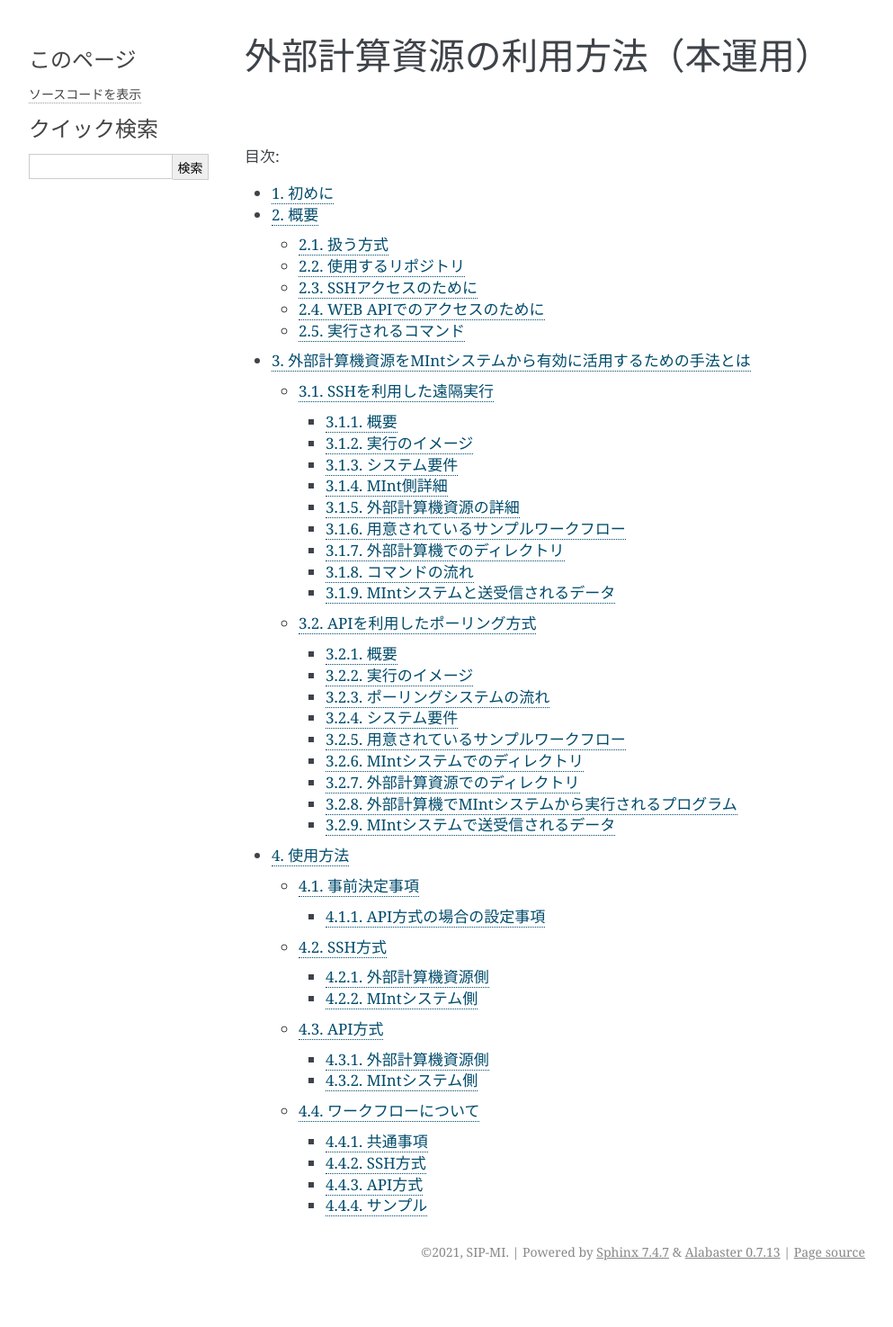
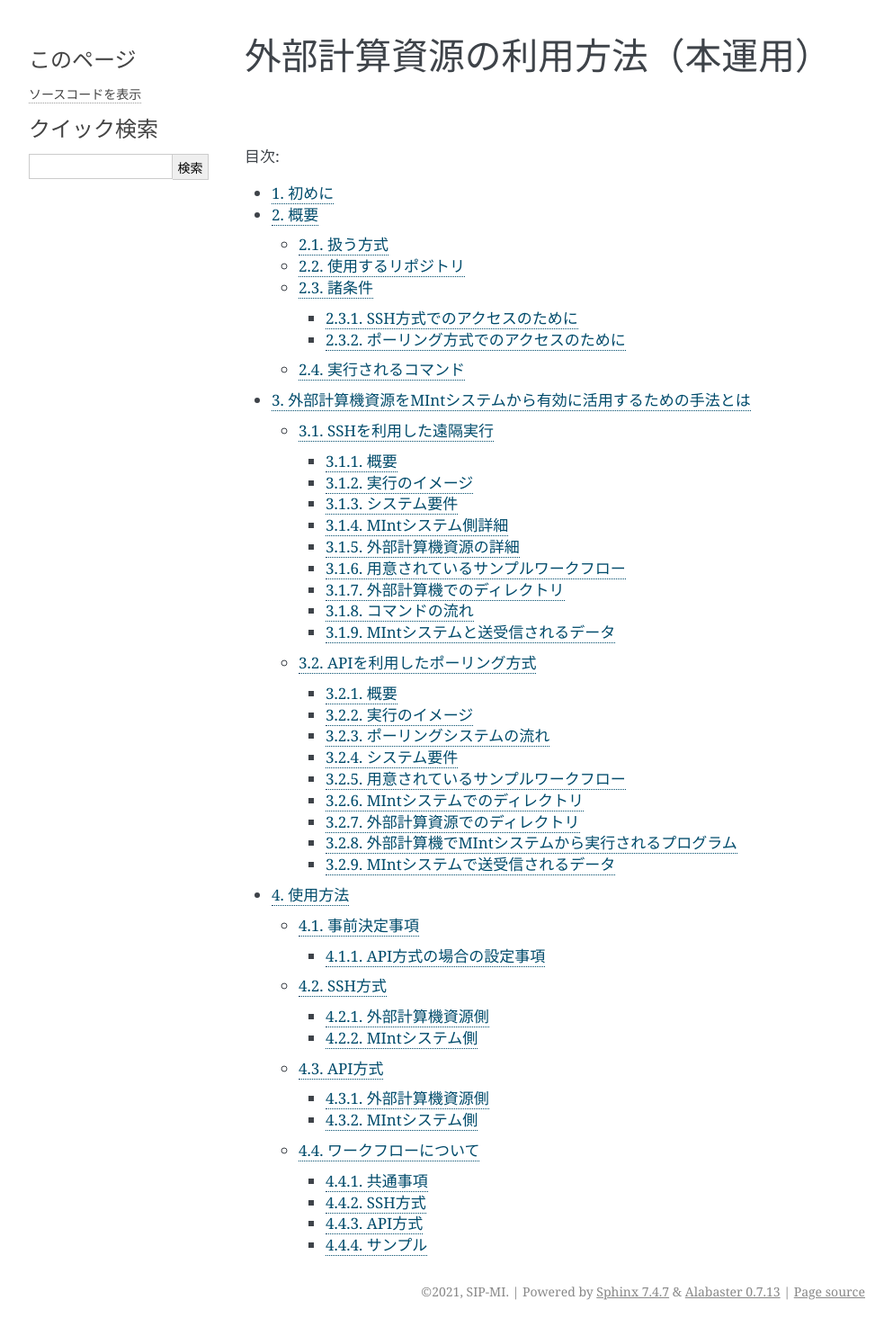
Before and after one commit to materialsintegration/remote_workflow, a Sphinx documentation site: the page built from documents/manual2nd/source/index.rst, in a window 1280 px wide. Shown: the whole page at 90% size, without its empty margins (148-1141 px from the left). Built offline with Sphinx 7.4.7, drawn with Linux system fonts in a browser that asks for light colours; before the commit the page ends 1431 px from its top, so only the background shows below that; some of the changed lines change nothing that is shown.

Commit message:
改訂中

```diff
--- a/documents/manual2nd/source/index.rst
+++ b/documents/manual2nd/source/index.rst
@@ -12,9 +12,3 @@
    :numbered: 4
 
    using_distributed_properties.rst
-
-
-.. raw:: latex
-
-   \listoffigures
-   \listoftables
--- a/documents/manual2nd/source/using_distributed_properties.rst
+++ b/documents/manual2nd/source/using_distributed_properties.rst
@@ -12,8 +12,8 @@
 概要
 ====
 
-MIntシステムから任意のモジュールの計算をMIntシステム外の計算機(これを外部計算機資源と言う)を使用してワークフローを実行することを外部計算機資源の有効活用としてSIP1期の検証項目として実装し動作検証を行った。
-本システムはこの検証を踏まえ、より簡易に実装が可能なシステムを構築した。
+MIntシステムから任意のモジュールの計算をMIntシステム外の計算機(これを外部計算機資源と言う)を使用してワークフローを実行することを外部計算機資源の有効活用としてSIPの検証項目として実装し動作検証を行った。
+本システムはこの検証を踏まえ、より簡易に実装が可能なシステムを構築したものである。
 
 * NIMS DMZに配置したMIntシステムを対象とする。
         + SSH等で外部の計算機を計算資源として計算を行う
@@ -30,13 +30,15 @@ MIntシステムから任意のモジュールの計算をMIntシステム外の
 
 本書で扱う外部計算機資源の有効活用の方法は以下の２つの形式である。
 
-* SSHなどでMIntシステムの任意のモジュールから直接遠隔計算を実行する。
-* WEBAPIを利用してMIntシステムの任意のモジュールからポーリング形式で遠隔計算を実行させる。
+* SSH方式
+    + SSH機能を利用してMIntシステムの任意のモジュールから直接遠隔計算を実行する。すべての通信はSSH機能を利用したリモートコマンド実行により行われる。
+* ポーリング方式
+    + MIntシステム、外部計算機資源の中間に位置するAPIサーバーを構築。これを利用してMIntシステムの任意のモジュールの計算を外部計算機資源側からポーリングすることで遠隔計算を実行する。全ての通信はこのAPIサーバーを経由して行われる。
 
 使用するリポジトリ
 ==================
 
-外部計算機資源の有効利用のために、以下２つのリポジトリを用意してある。外部計算機資源側はこれらを外部資源計算用計算機に配置し、必要なコマンドを埋め込むだけでよい。
+外部計算機資源の有効利用のために、以下２つのリポジトリ [#whatisRepository]_ を用意してある。外部計算機資源側はこれらを外部資源計算用計算機に配置し、必要なコマンドを埋め込むだけでよい。
 
 - misrc_remote_workflow
     - 主に外部計算機資源側で実行されるスクリプトのサンプルが登録されている。
@@ -45,15 +47,26 @@ MIntシステムから任意のモジュールの計算をMIntシステム外の
     - ワークフローで使用するプログラムは「debug/mi-system-side」にある。
     - 外部計算機側で使用するプログラムは「debug/remote-side」にある。
 
-SSHアクセスのために
-===================
+.. [#whatisRepository] 本機能を実現する資材などを格納したサーバーのこと。GitHubを利用する。格納場所はSIPが用意する。アカウント制御されており、限られたアカウントのみダウンロード可能。アップロードはSIPが許可したアカウントのみ可能である。クラウドサーバーの様な使い方が可能であり、ネット経由で必要なファイル（ソースコードや各種ドキュメント）をダウンロード可能なのでUSBメモリやCD-ROMなどの物理メディアに頼る必要が無い。
+
+諸条件
+======
+
+各方式の最低限の条件を以下に挙げる。各方式の使用開始前に必要な設定事項は後述( :ref:`how_to_use` を参照)する。
+
+SSH方式でのアクセスのために
+----------------------------
 
 ワークフローからSSHコマンドを利用して、外部計算機にアクセスするために外部計算機を設置する企業または機関にはSSH接続が可能な処置が必要である。
 
-WEB APIでのアクセスのために
-===========================
+* SSHプロトコルの使用許可および使用ポートの開放。
 
-ワークフローから外部計算機を利用する場合、SSHでのアクセスが不可能な場合、本方式を使用するが、ワークフロー側は直接外部計算機にアクセスせず、外部計算機側で定期的に問い合わせ（ポーリング）する必要があります。ポーリングには通常のhttps通信を用いる。
+ポーリング方式でのアクセスのために
+-----------------------------------
+
+SSHでの利用が不可能な場合、本方式を使用する。本方式はワークフロー側は直接外部計算機資源にアクセスせず、外部計算機資源側で定期的に問い合わせ（ポーリング）する必要がある。ポーリングには通常のhttps通信を用いる。このための処置が必要である。
+
+* httpsプロトコルの使用許可および使用ポートの開放。
 
 実行されるコマンド
 ===================
@@ -145,12 +158,12 @@ SSHアクセスではパスワードなしでの運用も可能であり、本
     + 必要な資材を取得、展開。
     + 必要な情報を設定（主にソルバーパス、パラメータ、秘匿データの配置）
 
-MInt側詳細
+MIntシステム側詳細
 -------------
 
 専用計算ノードでは以下のような動作が行われるように、専用モジュールが定義するプログラムを実行する。
 
-必要な資材はgitlabに登録してある。
+必要な資材はGitLabに登録してある。
 
 * パラメータ類の遠隔計算機へ送信（遠隔計算機側にあるパラメータまたはファイルを指定することも可）。
 * 遠隔計算機でソルバー（プログラム）の実行。
@@ -337,7 +350,7 @@ SSHの場合と比べて外部計算資源の利用および実行のための
      else 計算が存在する
        A->>B:計算要求
        C->>B:リクエスト
-       B->>C:あります
+       B->>C:存在する
        C->>B:情報取得リクエスト
        alt 計算実行
          B->>C:パラメータ送付、コマンドライン送付
@@ -562,8 +575,8 @@ SSH方式での準備を決定事項にしたがって実施する。
 
 
 2. 外部計算機資源側で実行するスクリプトがあれば、「remote-side_scripts」に配置する。
-3. MIntシステム側から外部計算機資源側へSSHログインして最初に実行されるプログラム名は「execute_remote-side_program_ssh.sh」です。
-このため「execute_remote-side_program_ssh.sample.sh」を「execute_remote-side_program_ssh.sh」にコピーするか、「「execute_remote-side_program_ssh.sh」」を独自に作成し、2.などの実行および必要な手順をスクリプト化しておきます。
+3. MIntシステム側から外部計算機資源側へSSHログインして最初に実行されるプログラム名は「execute_remote-side_program_ssh.sh」である。
+このため「execute_remote-side_program_ssh.sample.sh」を「execute_remote-side_program_ssh.sh」にコピーするか、「「execute_remote-side_program_ssh.sh」」を独自に作成し、2.などの実行および必要な手順をスクリプト化しておく。
 
 MIntシステム側
 ------------------
```
Also changed, not shown: 6 other files.
